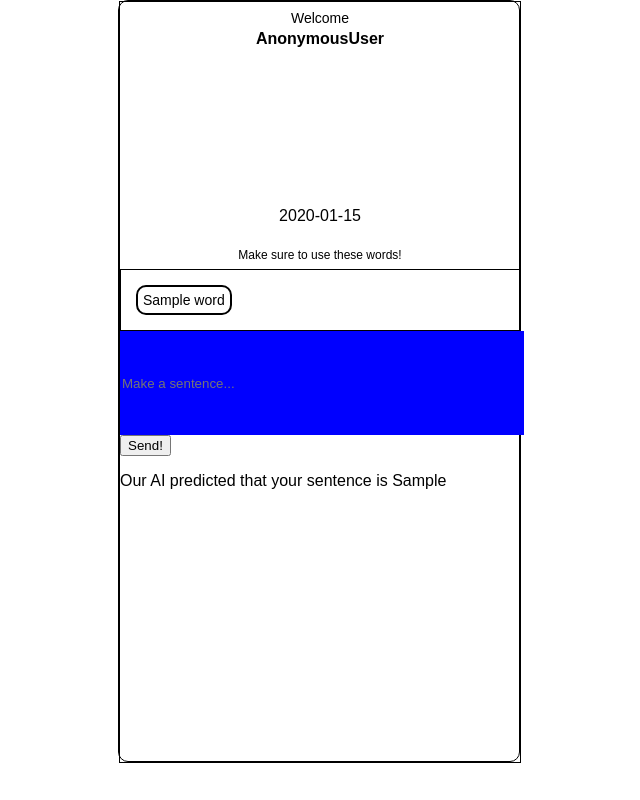
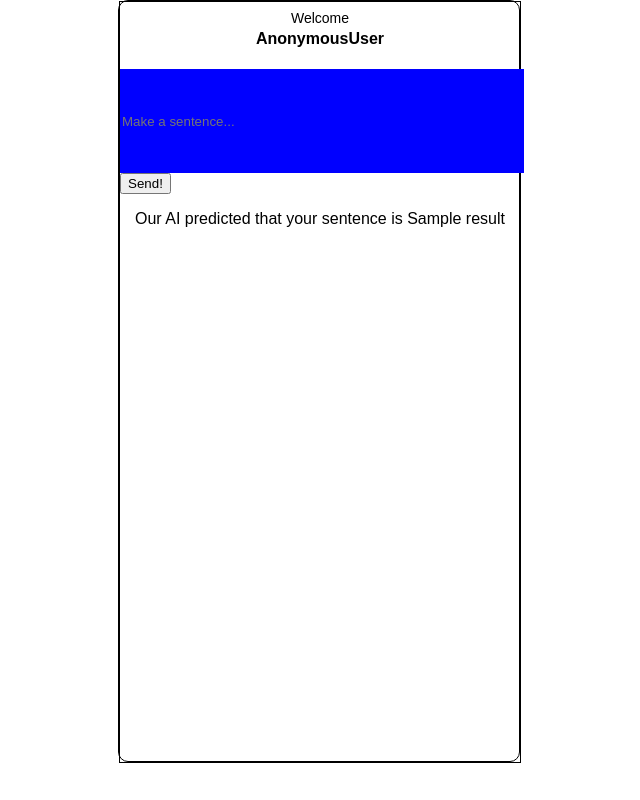
Before and after one commit to dekana1/emotion-game, a Django app: template emotion_game/templates/home.html in a window 1280 px wide. Shown: the whole page, without its empty margins (321-961 px from the left). Run offline with Django 4.2, Linux system fonts and the light colour scheme; the template is opened without the code that fills it: most values are stand-ins (such as "Sample title", 1, 10 or a date in 2020); parts of the project's set-up code (start-up, migrations or seed data) failed here and were passed over.

Commit message:
few touches in views.py

```diff
--- a/emotion_game/emotion_game/urls.py
+++ b/emotion_game/emotion_game/urls.py
@@ -14,8 +14,9 @@
     2. Add a URL to urlpatterns:  path('blog/', include('blog.urls'))
 """
 from django.contrib import admin
-from django.urls import path
+from django.urls import path, include
 
 urlpatterns = [
     path('admin/', admin.site.urls),
+    path('', include('game.urls')),
 ]
--- a/emotion_game/game/urls.py
+++ b/emotion_game/game/urls.py
@@ -6,6 +6,6 @@
 
 urlpatterns = [
     path('', views.home, name='home'),
-    path('', views.predictor, name='predictor'),
+    path('result', views.predictor, name='predictor'),
 
 ]
--- a/emotion_game/templates/home.html
+++ b/emotion_game/templates/home.html
@@ -26,37 +26,38 @@
 
             <!--            <p>For this round, Give me a sentence with a sentiment of ...</p>-->
            <div id="emoji-container">
-                <div id="img-div">
-                    {% if sentiment_game_choice == 'surprise' %}
-                        <img src="{% static 'game/images/surprise.png' %}" class="emotion-img">
-                    {% elif sentiment_game_choice == 'fear' %}
-                        <img src="{% static 'game/images/fear.png' %}" class="emotion-img">
-                    {% elif sentiment_game_choice == 'disgust' %}
-                        <img src="{% static 'game/images/disgust.png' %}" class="emotion-img" >
-                    {% elif sentiment_game_choice == 'happy' %}
-                        <img src="{% static 'game/images/happy.png' %}" class="emotion-img">
-                    {% elif sentiment_game_choice == 'neutral' %}
-                        <img src="{% static 'game/images/neutral.png' %}" class="emotion-img">
-                    {% elif sentiment_game_choice == 'anger' %}
-                        <img src="{% static 'game/images/angry.png' %}" class="emotion-img">
-                    {% elif sentiment_game_choice == 'sad' %}
-                        <img src="{% static 'game/images/sad.png' %}" class="emotion-img">
-                    {% endif %}
-                </div>
-               <p id="emotion-label">{{sentiment_game_choice}}</p>
-           </div>
+<!--               ["joy", 'fear', "anger", "sadness", "disgust", "shame", "guilt"]-->
+<!--                <div id="img-div">-->
+<!--                    {% if sentiment_game_choice == 'guilt' %}-->
+<!--                        <img src="{% static 'game/images/surprise.png' %}" class="emotion-img">-->
+<!--                    {% elif sentiment_game_choice == 'fear' %}-->
+<!--                        <img src="{% static 'game/images/fear.png' %}" class="emotion-img">-->
+<!--                    {% elif sentiment_game_choice == 'disgust' %}-->
+<!--                        <img src="{% static 'game/images/disgust.png' %}" class="emotion-img" >-->
+<!--                    {% elif sentiment_game_choice == 'joy' %}-->
+<!--                        <img src="{% static 'game/images/happy.png' %}" class="emotion-img">-->
+<!--                    {% elif sentiment_game_choice == 'shame' %}-->
+<!--                        <img src="{% static 'game/images/neutral.png' %}" class="emotion-img">-->
+<!--                    {% elif sentiment_game_choice == 'anger' %}-->
+<!--                        <img src="{% static 'game/images/angry.png' %}" class="emotion-img">-->
+<!--                    {% elif sentiment_game_choice == 'sadness' %}-->
+<!--                        <img src="{% static 'game/images/sad.png' %}" class="emotion-img">-->
+<!--                    {% endif %}-->
+<!--                </div>-->
+<!--               <p id="emotion-label">{{sentiment_game_choice}}</p>-->
+<!--           </div>-->
 
-            <div>
-                <p style="text-align: center; margin: 7px; font-size: 12px;">Make sure to use these words!</p>
+<!--            <div>-->
+<!--                <p style="text-align: center; margin: 7px; font-size: 12px;">Make sure to use these words!</p>-->
 
-                <input name="word_bank" value="{{word_bank}}" type="hidden">
+<!--                <input name="word_bank" value="{{word_bank}}" type="hidden">-->
 
-                <div id="word-container">
-                    {% for word in word_bank %}
-                        <p class="words">{{word}}</p>
-                    {% endfor %}
-                </div>
-            </div>
+<!--                <div id="word-container">-->
+<!--                    {% for word in word_bank %}-->
+<!--                        <p class="words">{{word}}</p>-->
+<!--                    {% endfor %}-->
+<!--                </div>-->
+<!--            </div>-->
 
 
 <!--            <form action="{% url 'game:home' %}" enctype="multipart/form-data" method="post" name="entry-form" id="entry-form">-->
@@ -70,7 +71,7 @@
                 <button type="button" name="submit">Send!</button>
             </form>
 
-            <p>Our AI predicted that your sentence is {{predicted_emotion}}</p>
+            <p>Our AI predicted that your sentence is {{result}}</p>
 
         </div>
     </div>
```
Also changed, not shown: emotion_game/game/views.py (+5 -2 lines), emotion_game/templates/result.html (added, +10 -0 lines).
